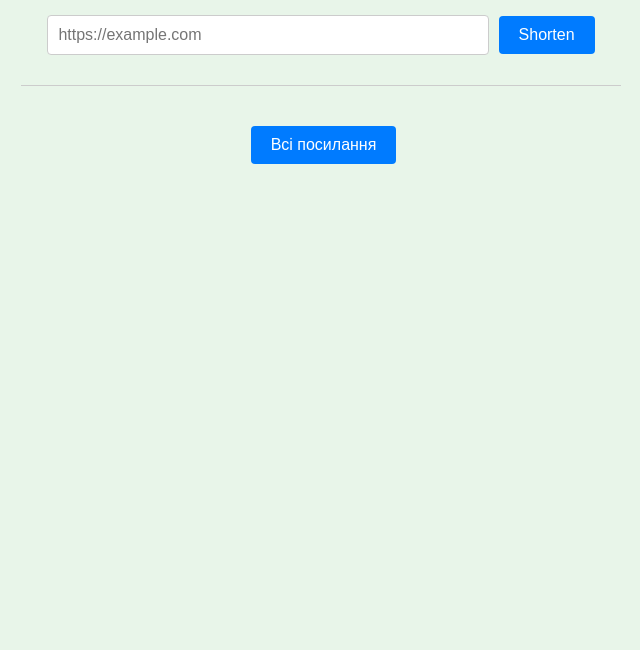
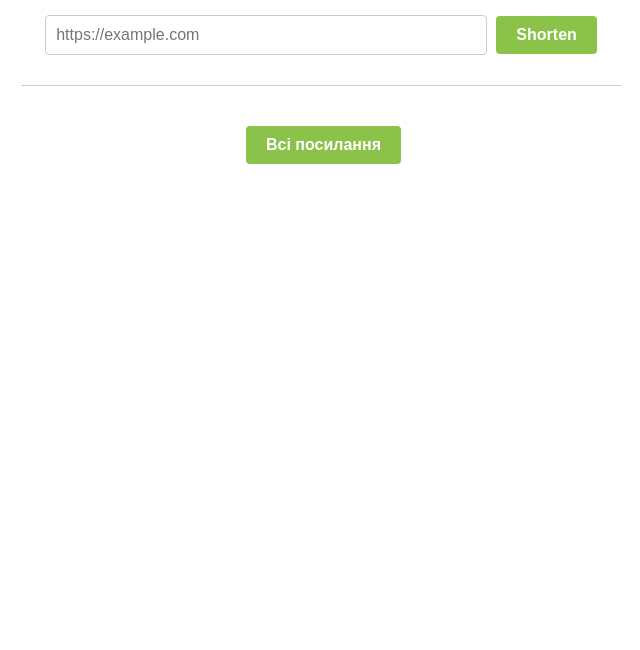
Before and after one commit to Arteran/url-shortener, a website: page views/index.html in a window 1280 px wide. Shown: the part 150-800 px from the top of the page, without its empty margins (319-959 px from the left). Drawn offline with Linux system fonts and the light colour scheme.

Commit message:
style: apply green color to buttons instead of background

```diff
--- a/public/style.css
+++ b/public/style.css
@@ -1,7 +1,7 @@
-body { font-family: system-ui, sans-serif; max-width: 600px; margin: 50px auto; padding: 20px; text-align: center; background-color: #e8f5e9; }
+body { font-family: system-ui, sans-serif; max-width: 600px; margin: 50px auto; padding: 20px; text-align: center; }
 input { width: 70%; padding: 10px; font-size: 16px; border: 1px solid #ccc; border-radius: 4px; }
-button { padding: 10px 20px; font-size: 16px; cursor: pointer; background: #007bff; color: white; border: none; border-radius: 4px; margin-left: 5px; margin-top: 10px; }
-button:hover { background: #0056b3; }
+button { padding: 10px 20px; font-size: 16px; cursor: pointer; background: #8bc34a; color: white; border: none; border-radius: 4px; margin-left: 5px; margin-top: 10px; font-weight: bold; }
+button:hover { background: #7cb342; }
 #result { margin-top: 20px; padding: 15px; border: 1px solid #ccc; border-radius: 4px; display: none; background: #ffffff; }
 .error { color: #d93025; font-weight: bold; }
 a { color: #1a73e8; text-decoration: none; font-weight: bold; }
```
